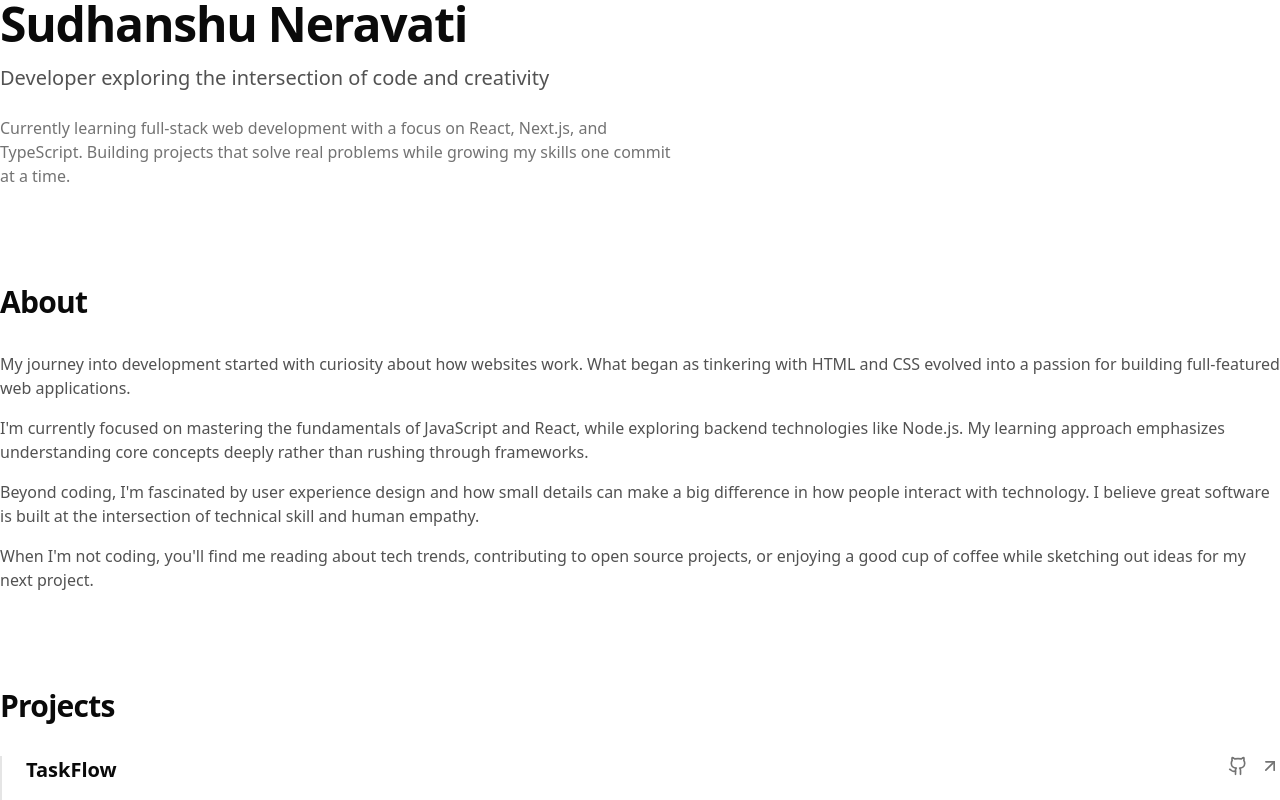
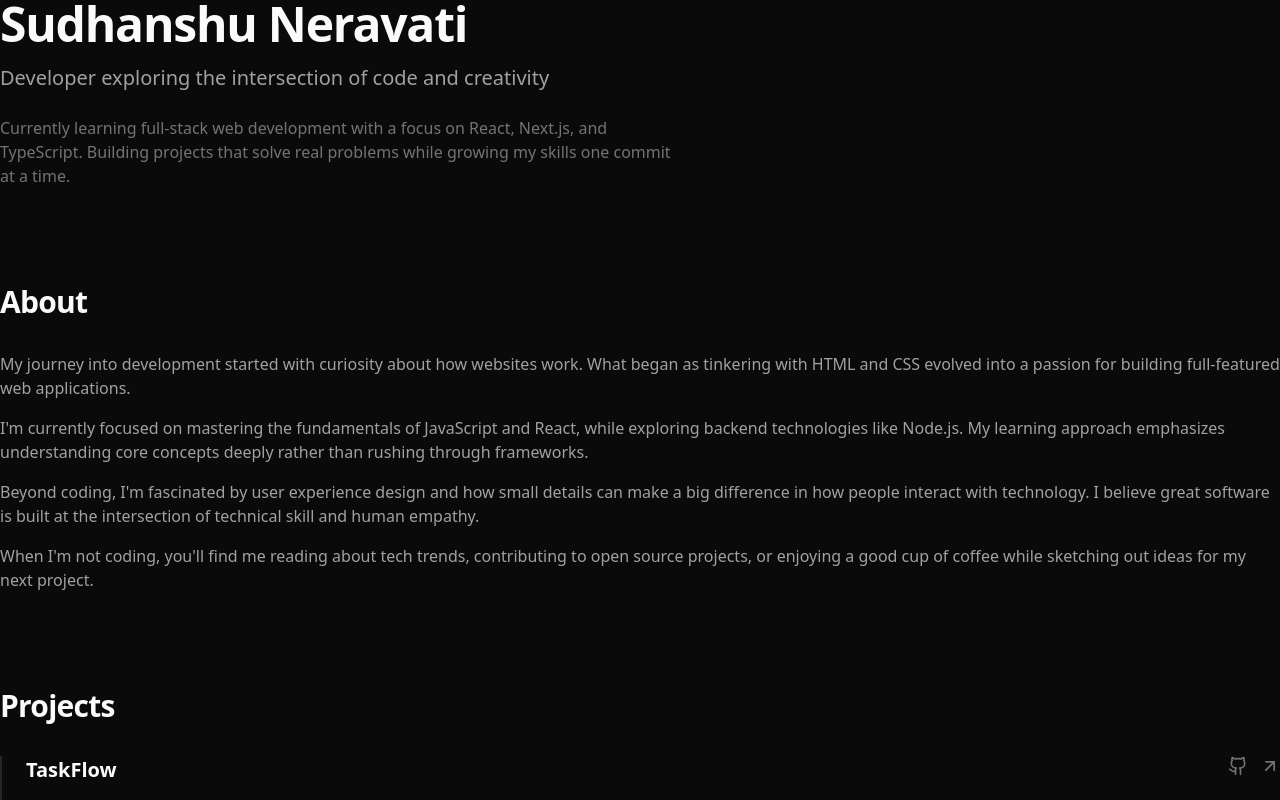
Before and after one commit to sdnshu/me, a Next.js app: page / in a window 1280 px wide. Shown: the top 800 px of the page. Built offline with nearby package versions, Linux system fonts and the light colour scheme.

Commit message:
feat: add dark/light mode

```diff
--- a/app/layout.tsx
+++ b/app/layout.tsx
@@ -1,5 +1,7 @@
 import React from 'react'
 import type { Metadata } from "next";
+
+import { ThemeProvider } from '@/components/providers/theme';
 
 import "./globals.css";
 
@@ -14,9 +16,16 @@ const RootLayout = ({
     children: React.ReactNode;
 }>) => {
     return (
-        <html lang="en">
+        <html lang="en" suppressHydrationWarning>
             <body>
-                {children}
+                <ThemeProvider
+                    attribute="class"
+                    defaultTheme="dark"
+                    enableSystem
+                    disableTransitionOnChange
+                >
+                    {children}
+                </ThemeProvider>
             </body>
         </html>
     )
--- /dev/null
+++ b/components/providers/theme.tsx
@@ -0,0 +1,11 @@
+"use client"
+
+import * as React from "react"
+import { ThemeProvider as NextThemesProvider } from "next-themes"
+
+export function ThemeProvider({
+    children,
+    ...props
+}: React.ComponentProps<typeof NextThemesProvider>) {
+    return <NextThemesProvider {...props}>{children}</NextThemesProvider>
+}
--- a/package.json
+++ b/package.json
@@ -10,10 +10,12 @@
     "format": "biome format --write"
   },
   "dependencies": {
+    "@radix-ui/react-slot": "^1.2.3",
     "class-variance-authority": "^0.7.1",
     "clsx": "^2.1.1",
     "lucide-react": "^0.546.0",
     "next": "15.5.6",
+    "next-themes": "^0.4.6",
     "react": "19.1.0",
     "react-dom": "19.1.0",
     "tailwind-merge": "^3.3.1"
```
Also changed, not shown: 1 other file (tests, documents, lock files or other folders).
